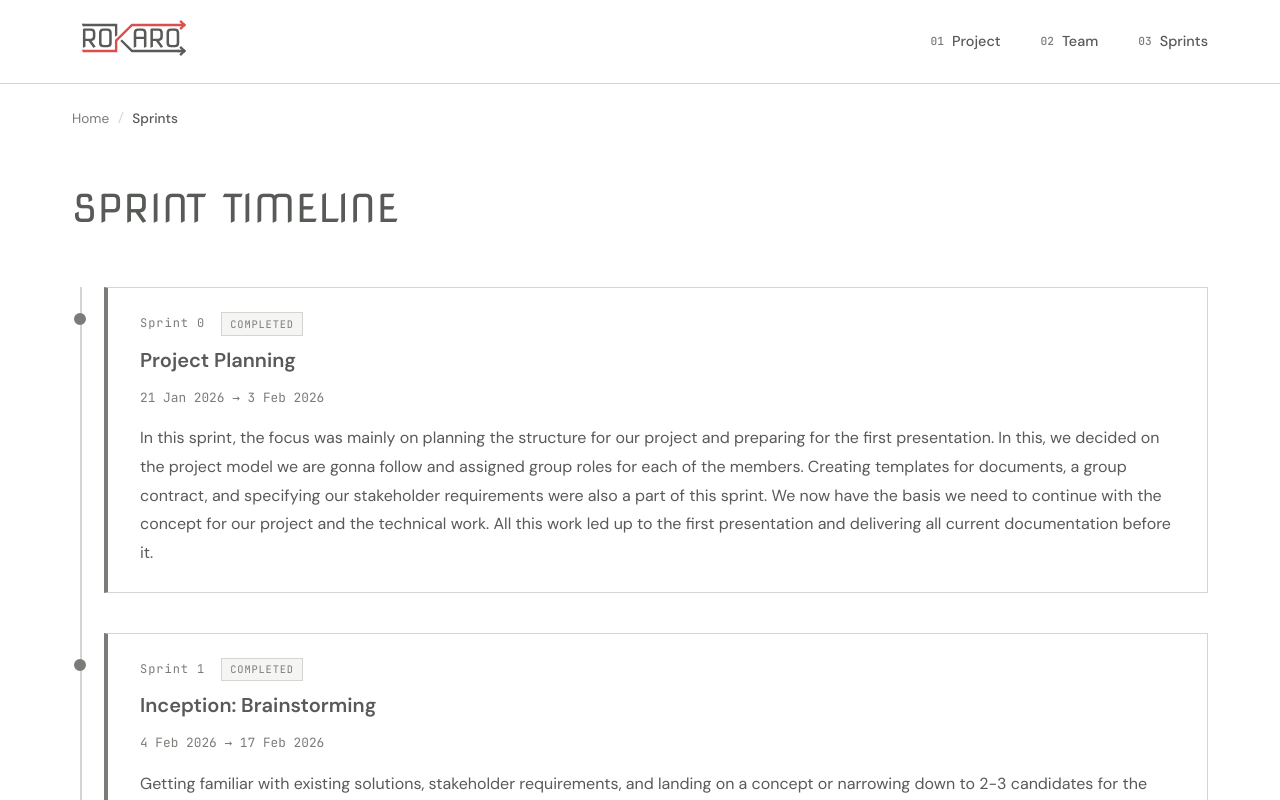
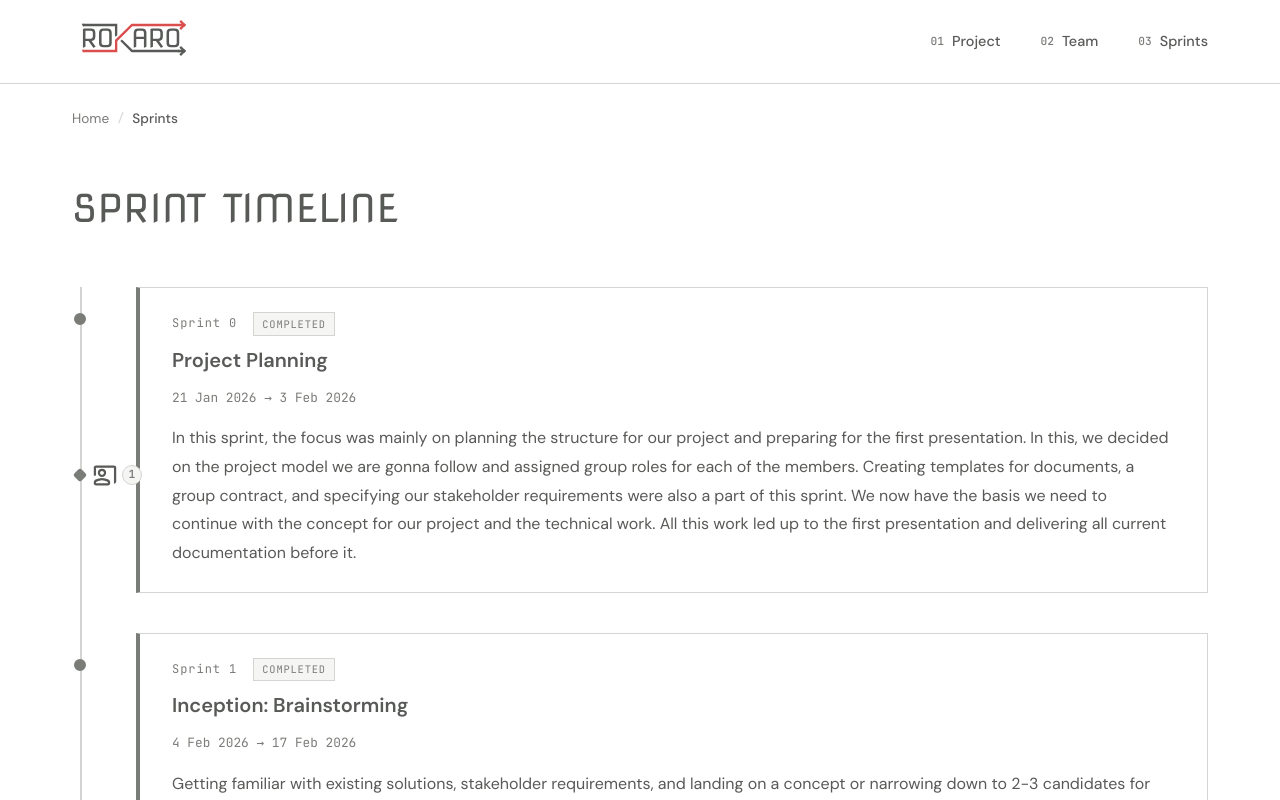
Before and after one commit to RokaroUSN/frontpage, a Vue app: page /grupper/gruppe3-v26/sprints in a window 1280 px wide. Shown: the top 800 px of the page. Built offline with nearby package versions, Linux system fonts and the light colour scheme.

Commit message:
initial milestones

```diff
--- a/src/data/sprints.ts
+++ b/src/data/sprints.ts
@@ -19,6 +19,19 @@ export function getSprintStatus(sprint: Sprint): SprintStatus {
   if (now >= start && now <= end) return 'active'
   return 'upcoming'
 }
+
+export interface Milestone {
+  number: number
+  title: string
+  date: Date
+  approximate: boolean
+}
+
+export const milestones: Milestone[] = [
+  { number: 1, title: 'First presentation', date: new Date('2026-01-29'), approximate: false },
+  { number: 2, title: 'Second presentation', date: new Date('2026-03-19'), approximate: false },
+  { number: 3, title: 'Third and final presentation', date: new Date('2026-05-25'), approximate: true },
+]
 
 export const sprints: Sprint[] = [
   {
--- a/src/pages/SprintsPage.vue
+++ b/src/pages/SprintsPage.vue
@@ -1,5 +1,5 @@
 <script setup lang="ts">
-import { sprints, getSprintStatus } from '../data/sprints'
+import { sprints, milestones, getSprintStatus, type Sprint, type Milestone } from '../data/sprints'
 
 function formatDate(date: Date): string {
   return date.toLocaleDateString('en-GB', {
@@ -7,6 +7,26 @@ function formatDate(date: Date): string {
     month: 'short',
     year: 'numeric',
   })
+}
+
+function milestoneIsPast(milestone: Milestone): boolean {
+  const now = new Date()
+  const end = new Date(milestone.date)
+  end.setHours(23, 59, 59, 999)
+  return now > end
+}
+
+function getSprintMilestones(sprint: Sprint): Milestone[] {
+  return milestones.filter(m => {
+    const t = m.date.getTime()
+    return t >= sprint.startDate.getTime() && t <= sprint.endDate.getTime()
+  })
+}
+
+function getMilestonePercent(milestone: Milestone, sprint: Sprint): number {
+  const duration = sprint.endDate.getTime() - sprint.startDate.getTime()
+  const offset = milestone.date.getTime() - sprint.startDate.getTime()
+  return (offset / duration) * 100
 }
 </script>
 
@@ -47,6 +67,27 @@ function formatDate(date: Date): string {
                 {{ formatDate(sprint.startDate) }} → {{ formatDate(sprint.endDate) }}
               </div>
               <p class="sprint-description">{{ sprint.description }}</p>
+            </div>
+
+            <!-- Milestones within this sprint -->
+            <div
+              v-for="ms in getSprintMilestones(sprint)"
+              :key="'ms' + ms.number"
+              class="milestone-entry"
+              :class="{ past: milestoneIsPast(ms) }"
+              :style="{ top: getMilestonePercent(ms, sprint) + '%' }"
+            >
+              <div class="milestone-diamond"></div>
+              <div class="milestone-info">
+                <svg xmlns="http://www.w3.org/2000/svg" height="24px" viewBox="0 -960 960 960" width="24px" fill="currentColor"><path d="M838.09-131v-640H121.91v281.91q0 19.16-13.17 32.33-13.17 13.17-32.33 13.17-19.15 0-32.32-13.17-13.18-13.17-13.18-32.33V-771q0-37.54 26.73-64.27Q84.38-862 121.91-862h716.18q37.53 0 64.27 26.73 26.73 26.73 26.73 64.27v554.5q0 35.27-26.73 60.38Q875.62-131 838.09-131ZM240.07-447.84q-49.16-49.27-49.16-118.86 0-69.58 49.16-118.74 49.15-49.15 118.73-49.15 69.59 0 118.86 49.15 49.27 49.16 49.27 118.74 0 69.59-49.27 118.86-49.27 49.27-118.86 49.27-69.58 0-118.73-49.27Zm173.21-64.38q22.65-22.65 22.65-54.47 0-31.81-22.65-54.35-22.65-22.55-54.47-22.55-31.81 0-54.35 22.55-22.55 22.54-22.55 54.35 0 31.82 22.55 54.47 22.54 22.65 54.35 22.65 31.82 0 54.47-22.65ZM121.91-62.3q-37.78 0-64.39-26.61T30.91-153.3v-29.61q0-36.24 18.58-66.61 18.58-30.37 49.73-46.33 62.71-31.24 127.66-46.98 64.95-15.74 131.92-15.74 67.44 0 132.52 15.62 65.07 15.62 127.31 46.86 31.15 15.96 49.73 46.25 18.57 30.3 18.57 66.93v29.61q0 37.78-26.6 64.39-26.61 26.61-64.4 26.61H121.91Zm0-91h474.02v-28.42q0-10.77-5.5-19.58-5.5-8.81-14.5-13.7-52.56-26.04-106.84-39.3-54.29-13.26-110.29-13.26-55.59 0-110.2 13.26Q194-241.04 141.91-215q-9 4.89-14.5 13.7-5.5 8.81-5.5 19.58v28.42ZM358.8-566.7Zm0 413.4Z"/></svg>
+                <span class="milestone-number mono">{{ ms.number }}</span>
+                <div class="milestone-tooltip">
+                  <span class="tooltip-title">{{ ms.title }}</span>
+                  <span class="tooltip-date mono">
+                    {{ ms.approximate ? '~' : '' }}{{ formatDate(ms.date) }}
+                  </span>
+                </div>
+              </div>
             </div>
           </div>
         </div>
@@ -112,6 +153,7 @@ function formatDate(date: Date): string {
 .sprint-entry {
   position: relative;
   margin-bottom: 2.5rem;
+  margin-left: 2rem;
 
   &:last-child {
     margin-bottom: 0;
@@ -120,7 +162,7 @@ function formatDate(date: Date): string {
 
 .sprint-marker {
   position: absolute;
-  left: -2rem;
+  left: -4rem;
   top: 1.5rem;
   width: 1rem;
   height: 1rem;
@@ -220,6 +262,120 @@ function formatDate(date: Date): string {
   margin-bottom: 0;
 }
 
+// ===== MILESTONE =====
+.milestone-entry {
+  position: absolute;
+  left: -4rem;
+  transform: translateY(-50%);
+  display: flex;
+  align-items: center;
+  z-index: 5;
+}
+
+.milestone-diamond {
+  width: 10px;
+  height: 10px;
+  background: var(--color-primary);
+  border-radius: 2px;
+  transform: rotate(45deg);
+  flex-shrink: 0;
+  margin-left: 3px;
+
+  .past & {
+    background: var(--color-text-light);
+  }
+}
+
+.milestone-info {
+  display: flex;
+  align-items: center;
+  gap: 0.3rem;
+  margin-left: 0.5rem;
+  position: relative;
+  cursor: default;
+
+  &:hover .milestone-tooltip {
+    opacity: 1;
+    transform: translateX(0);
+    pointer-events: auto;
+  }
+}
+
+.milestone-icon {
+  width: 14px;
+  height: 14px;
+  color: var(--color-primary);
+  flex-shrink: 0;
+
+  .past & {
+    color: var(--color-text-light);
+  }
+}
+
+.milestone-number {
+  font-size: 0.7rem;
+  font-weight: 600;
+  color: var(--color-primary);
+  background: rgba(220, 78, 78, 0.08);
+  border: 1px solid rgba(220, 78, 78, 0.25);
+  width: 1.25rem;
+  height: 1.25rem;
+  display: flex;
+  align-items: center;
+  justify-content: center;
+  border-radius: 50%;
+  flex-shrink: 0;
+
+  .past & {
+    color: var(--color-text-light);
+    background: var(--color-bg-light);
+    border-color: var(--color-border);
+  }
+}
+
+.milestone-tooltip {
+  position: absolute;
+  left: calc(100% + 0.75rem);
+  top: 50%;
+  transform: translateY(-50%) translateX(4px);
+  background: var(--color-white);
+  border: 1px solid var(--color-border);
+  padding: 0.5rem 0.75rem;
+  white-space: nowrap;
+  opacity: 0;
+  pointer-events: none;
+  transition: opacity 0.15s ease, transform 0.15s ease;
+  box-shadow: 0 2px 8px rgba(0, 0, 0, 0.08);
+  z-index: 10;
+  display: flex;
+  flex-direction: column;
+  gap: 0.15rem;
+
+  &::before {
+    content: '';
+    position: absolute;
+    left: -6px;
+    top: 50%;
+    transform: translateY(-50%) rotate(45deg);
+    width: 10px;
+    height: 10px;
+    background: var(--color-white);
+    border-left: 1px solid var(--color-border);
+    border-bottom: 1px solid var(--color-border);
+  }
+}
+
+.tooltip-title {
+  font-size: 0.8rem;
+  font-weight: 500;
+  color: var(--color-text);
+}
+
+.tooltip-date {
+  font-size: 0.7rem;
+  color: var(--color-text-light);
+}
+
 // ===== RESPONSIVE =====
 @media (max-width: 768px) {
   .timeline {
@@ -230,6 +386,10 @@ function formatDate(date: Date): string {
     left: -1.5rem;
   }
 
+  .milestone-entry {
+    left: -1.5rem;
+  }
+
   .sprint-card {
     padding: 1.25rem 1.5rem;
   }
```
